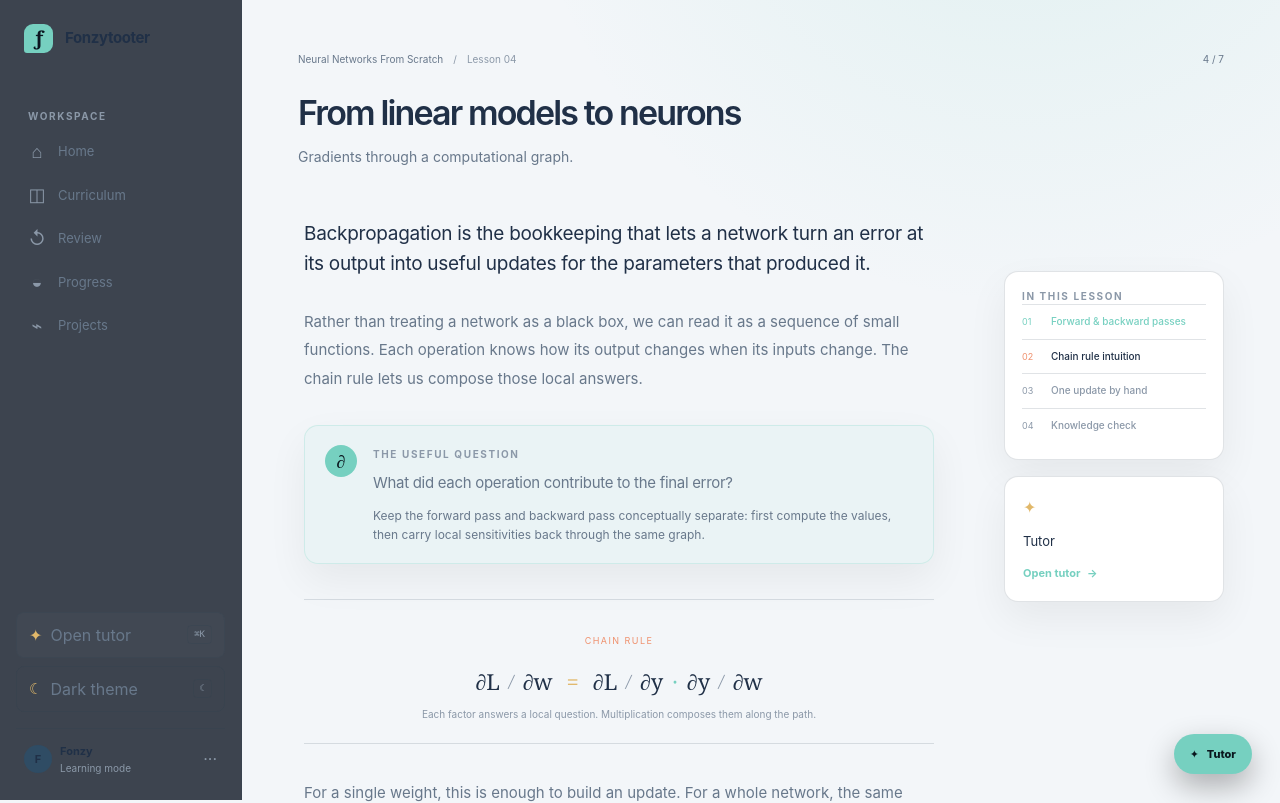
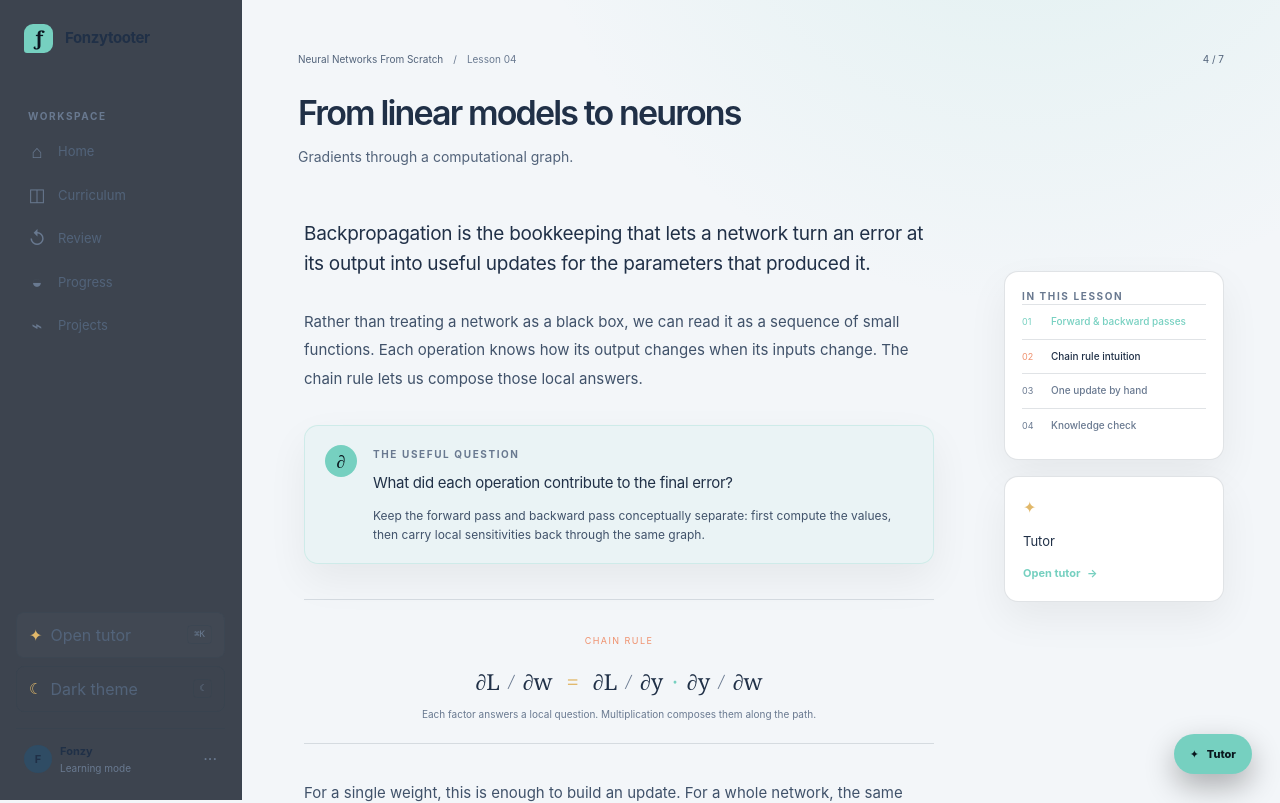
Before and after one commit to johncrowleydev/fonzytooter, a React (Vite) app in the folder web/: page /lesson/1 in a window 1280 px wide. Shown: the top 803 px of the page. Built offline with nearby package versions, Linux system fonts and the light colour scheme.

Commit message:
fix: improve light theme contrast

```diff
--- a/web/src/styles.css
+++ b/web/src/styles.css
@@ -16,6 +16,7 @@
   --ink: #e9edf3;
   --muted: #8d99aa;
   --faint: #5f6c7d;
+  --body: #c2cad5;
   --line: rgba(162, 181, 203, 0.14);
   --line-strong: rgba(162, 181, 203, 0.24);
   --panel: #101b2a;
@@ -792,7 +793,7 @@ button:disabled {
 .lesson-prose {
   margin: 50px auto 0;
   max-width: 630px;
-  color: var(--muted);
+  color: var(--body);
   font-size: 15px;
   line-height: 1.9;
 }
@@ -830,9 +831,10 @@ button:disabled {
   margin: 5px 0 8px;
   font-size: 15px;
   letter-spacing: -0.02em;
+  color: var(--ink);
 }
 .concept-callout p:last-child {
-  color: var(--muted);
+  color: var(--body);
   font-size: 12px;
   line-height: 1.6;
   margin: 0;
@@ -2629,8 +2631,9 @@ button:disabled {
 /* Light theme: the dark theme remains the default. */
 .theme-light {
   --ink: #203047;
-  --muted: #68788b;
-  --faint: #8b98a8;
+  --muted: #52637a;
+  --faint: #697990;
+  --body: #40526a;
   --line: rgba(36, 58, 83, 0.14);
   --line-strong: rgba(36, 58, 83, 0.25);
   --panel: #ffffff;
```
